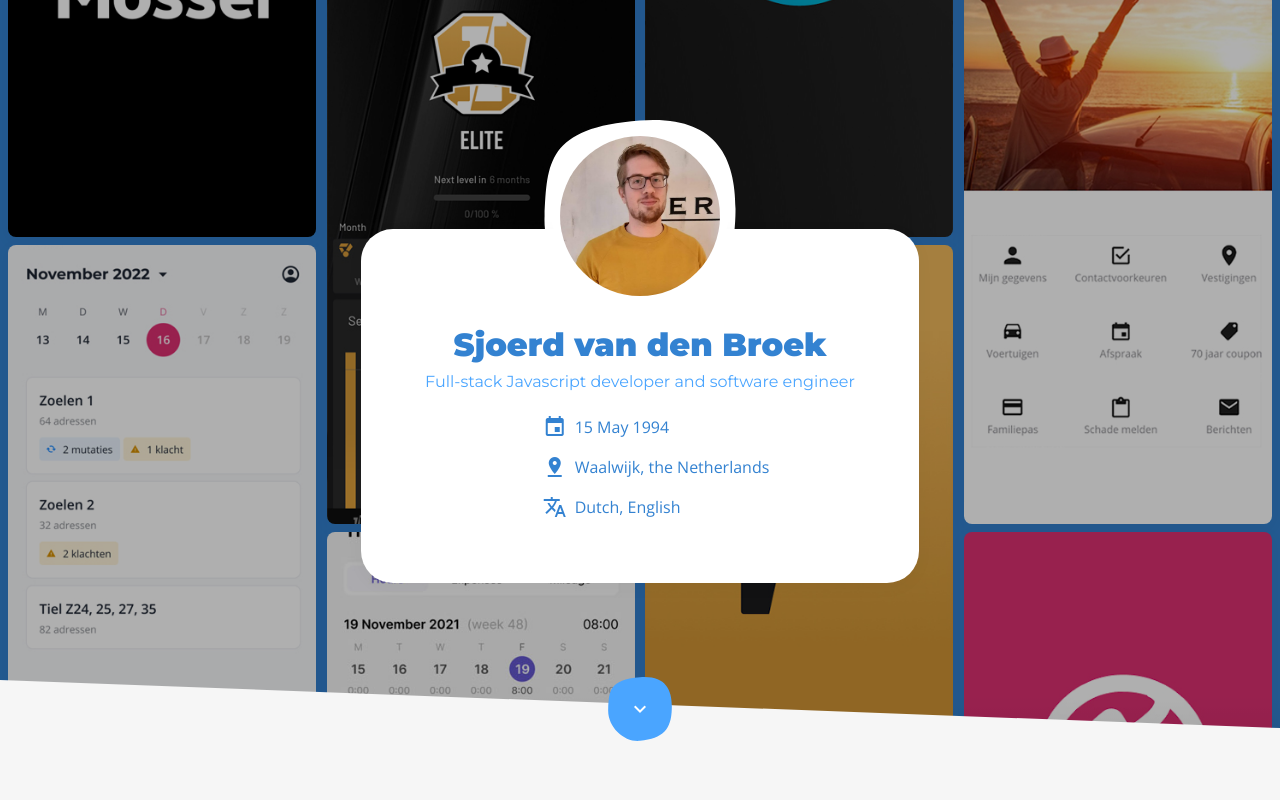
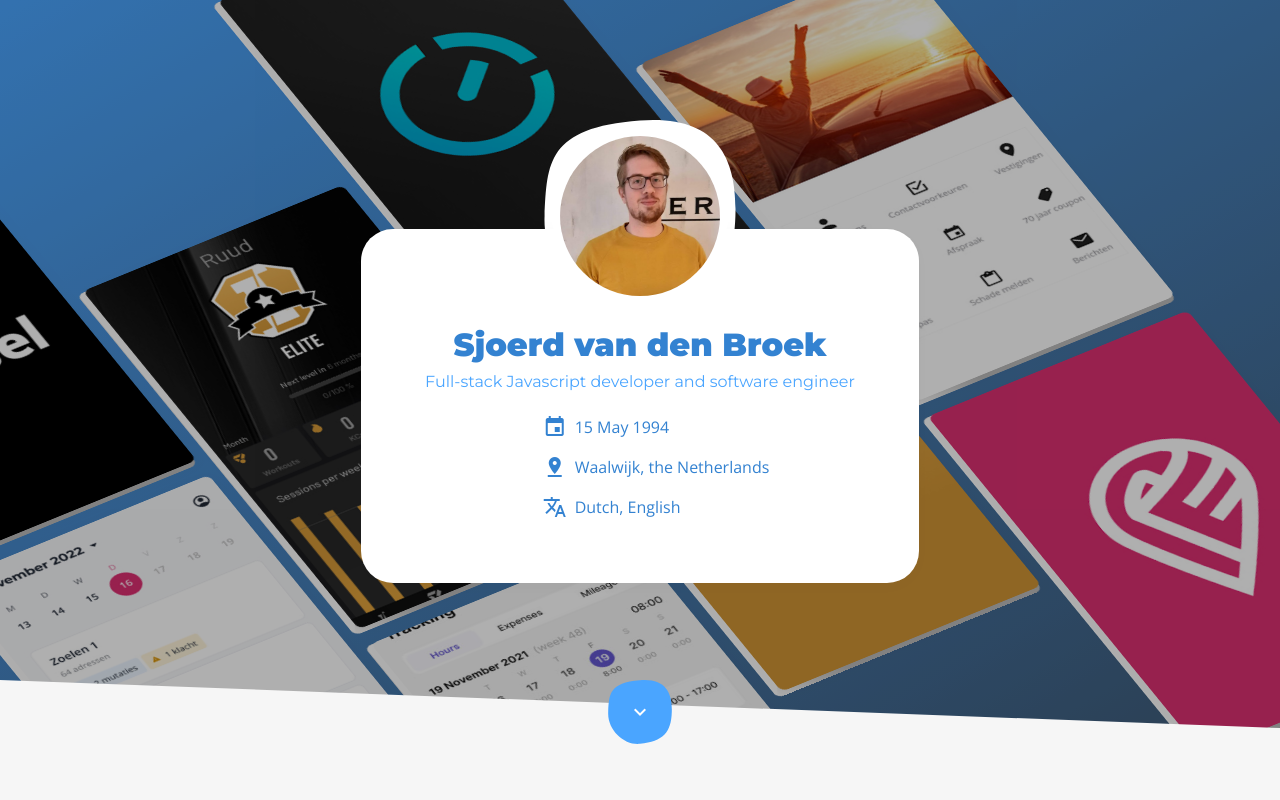
Before and after one commit to MRvanderPants/Portfolio, an Angular app: page / in a window 1280 px wide. Shown: the top 800 px of the page. Built offline with nearby package versions, Linux system fonts and the light colour scheme; some icons are missing.

Commit message:
Adjusted header to be displayed at an angle

```diff
--- a/src/app/grid-background/grid-background.component.scss
+++ b/src/app/grid-background/grid-background.component.scss
@@ -5,6 +5,16 @@
   height: 100%;
   overflow: hidden;
   position: relative;
+
+  &:after {
+    background-color: #00000050;
+    bottom: 0;
+    content: '';
+    left: 0;
+    position: absolute;
+    right: 0;
+    top: 0;
+  }
 
   .container {
     display: flex;
@@ -15,34 +25,25 @@
     pointer-events: none;
     width: 100%;
     transition: margin .005s;
+    transform: rotateX(45deg) rotateY(0deg) rotateZ(-30deg);
 
-    &:before {
-      background: linear-gradient(0deg, rgba(0,0,0,0.033) 0%, rgba(0,0,0,0) 100%);
-      content: '';
-      position: absolute;
-      bottom: 0;
-      left: 0;
-      height: 2rem;
-      width: 100%;
-    }
-
-    &:after {
-      background-color: #00000050;
-      bottom: 0;
-      content: '';
-      left: 0;
-      position: absolute;
-      right: 0;
-      top: 0;
-    }
+    // &:before {
+    //   background: linear-gradient(0deg, rgba(0,0,0,0.033) 0%, rgba(0,0,0,0) 100%);
+    //   content: '';
+    //   position: absolute;
+    //   bottom: 0;
+    //   left: 0;
+    //   height: 2rem;
+    //   width: 100%;
+    // }
 
     .grid-item {
       background-color: white;
       background-size: cover;
       background-position: center;
       border-radius: 0.5rem;
-      margin-bottom: 0.5rem;
-
+      margin-bottom: 1.5rem;
+      position: relative;
 
       -webkit-box-shadow: 0 0.25rem 1rem 0.25rem #00000005;
       -moz-box-shadow:    0 0.25rem 1rem 0.25rem #00000005;
@@ -51,6 +52,32 @@
       &:nth-child(odd) {
         position: relative;
         top: -25%;
+      }
+
+      &::after {
+        background-color: #ffffff;
+        border-radius: 0.5rem;
+        clip-path: polygon(0 0, 100% 0, 0 100%);
+        content: '';
+        height: calc(100% + 0.3rem);
+        left: -0.5rem;
+        position: absolute;
+        top: 0.1rem;
+        width: calc(100% + 0.4rem);
+        z-index: -1;
+      }
+
+      &::before {
+        // background-color: #e4e4e4;
+        background: linear-gradient(45deg, #ffffff 0%, #bebebe 10%);
+        border-radius: 0.5rem;
+        content: '';
+        height: calc(100% + 0.3rem);
+        left: -0.5rem;
+        position: absolute;
+        top: 0.1rem;
+        width: calc(100% + 0.4rem);
+        z-index: -1;
       }
     }
   }
--- a/src/app/grid-background/grid-background.component.ts
+++ b/src/app/grid-background/grid-background.component.ts
@@ -16,7 +16,6 @@ export class GridBackgroundComponent implements OnInit {
   public ngOnInit() {
     this.itemHeight = this.calculateHeight();
     this.itemWidth = this.calculateWidth();
-    // this.itemMarginTop = this.calculateMarginTop();
 
     const itemList = projects.flatMap(p => p.screenshots ?? []);
     this.items = this.shuffle(itemList);
@@ -26,19 +25,17 @@ export class GridBackgroundComponent implements OnInit {
     window.addEventListener('resize', () => {
       this.itemHeight = this.calculateHeight();
       this.itemWidth = this.calculateWidth();
-      // this.itemMarginTop = this.calculateMarginTop();
       wrapperHeight = background.clientHeight;
     });
 
-    background.addEventListener('mousemove', (event: any) => {
-      const percentage = (event.y / wrapperHeight) * 100;
-      this.containerMargin = percentage;
-    });
+    // background.addEventListener('mousemove', (event: any) => {
+    //   const percentage = (event.y / wrapperHeight) * 100;
+    //   this.containerMargin = percentage;
+    // });
   }
 
   public calculateWidth(): number {
-    const divider = document.body.clientWidth > 640 ? 4 : 2;
-    return (document.body.clientWidth / divider) - 12;
+    return (document.body.clientWidth / 4) - 20;
   }
 
   public calculateHeight(): number {
--- a/src/app/header/header.component.scss
+++ b/src/app/header/header.component.scss
@@ -101,7 +101,8 @@ $picture-overlap: 4rem;
 @media screen and (min-width: 640px) {
   .header {
     background-color: var(--col-blue-darker);
-    background-image: none;
+    background: rgb(51,130,209);
+    background: linear-gradient(149deg, rgba(74,165,255,1) 0%, rgb(64, 92, 121) 100%);
     margin-bottom: 4rem;
     padding-top: 8rem;
 
--- a/src/app/screens/home-screen/home-screen.component.scss
+++ b/src/app/screens/home-screen/home-screen.component.scss
@@ -1,7 +1,7 @@
 @keyframes bop {
-  0% {top: -16rem;}
-  50% {top: -18rem;}
-  100% {top: -16rem;}
+  0% {top: -7rem;}
+  50% {top: -9rem;}
+  100% {top: -7rem;}
 }
 
 .move-down {
@@ -32,9 +32,9 @@
     justify-content: center;
     height: 4rem;
     margin: auto;
+    left: calc(50% - 2rem);
     pointer-events: all;
-    position: relative;
-    top: -16rem;
+    position: absolute;
     transition: all .2s ease-in-out;
     width: 4rem;
     z-index: 999;
```
